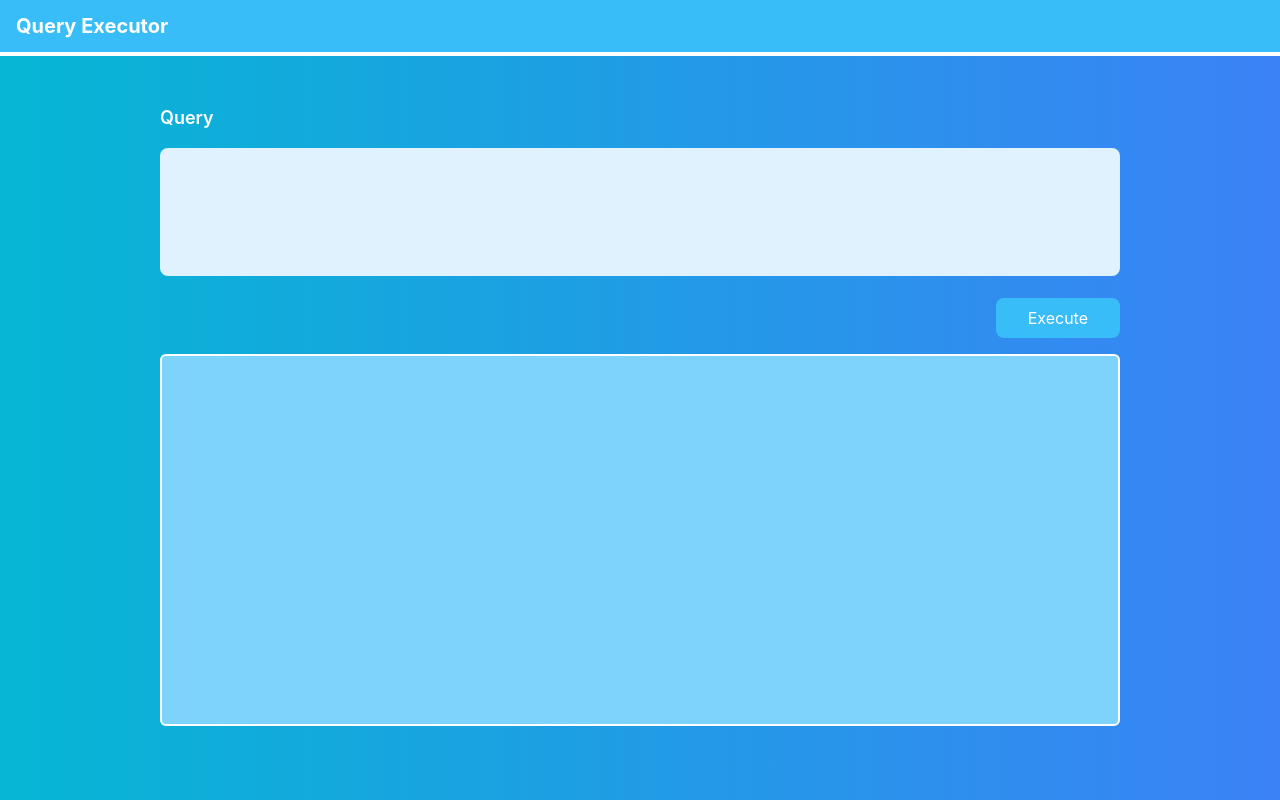
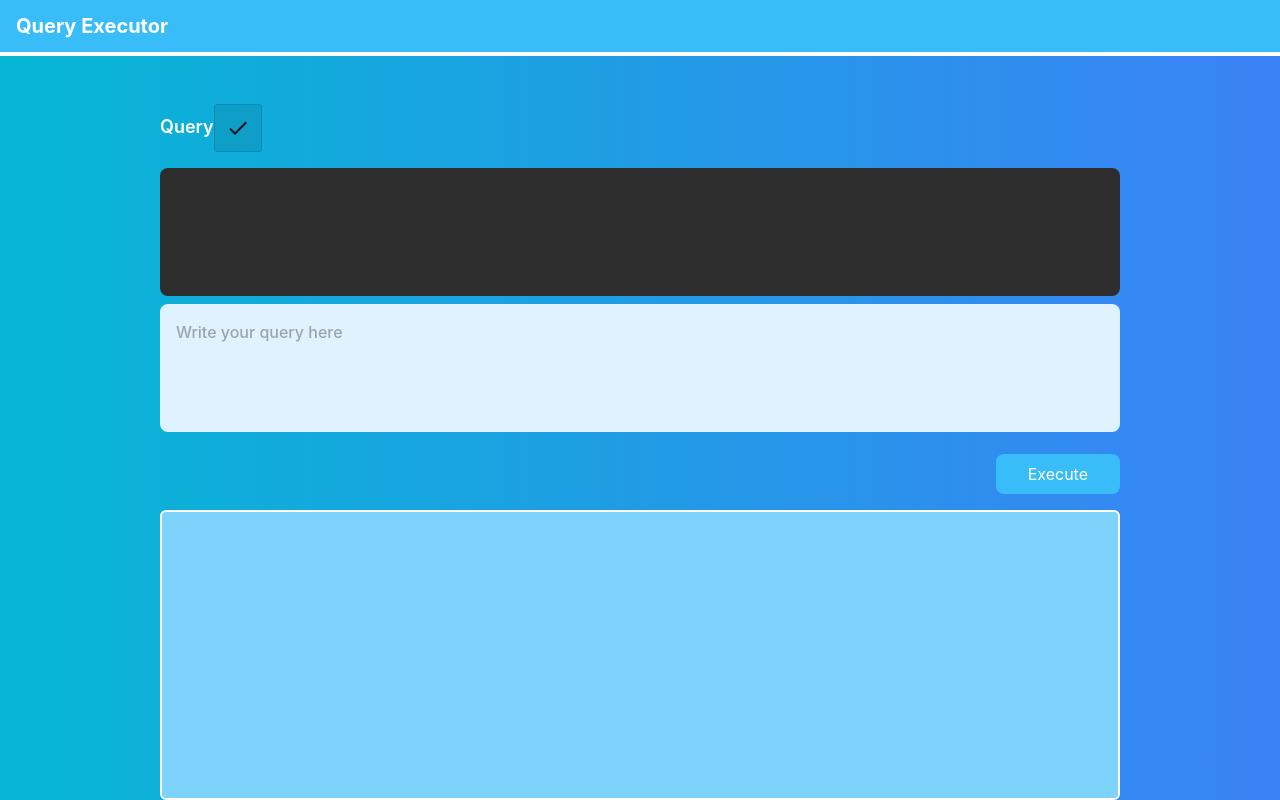
Before and after one commit to mayank8005/Query-executor, a Next.js app: page / in a window 1280 px wide. Built offline with nearby package versions, Linux system fonts and the light colour scheme.

Commit message:
add syntax highlighting for SQL

```diff
--- a/components/Header.js
+++ b/components/Header.js
@@ -1,7 +1,7 @@
 import config from '../config'
 
 const Header = () => (
-    <h1 class="flex justify-start items-center rounded-b-sm border-b-4 border-white h-14 bg-sky-400">
+    <h1 className="flex justify-start items-center rounded-b-sm border-b-4 border-white h-14 bg-sky-400">
         <span className='mx-4 text-white text-xl font-bold'>
             {config.headerText}
         </span>
--- a/components/QueryInput.js
+++ b/components/QueryInput.js
@@ -1,17 +1,59 @@
+import { useEffect, useState } from "react";
+import Prism from "prismjs";
+import "prismjs/components/prism-sql";
+
+import ToggleButton from '@mui/material/ToggleButton';
+import CheckIcon from '@mui/icons-material/Check';
+
 const QueryInput = () => {
+  const [query, setQuery] = useState("");
+  const [isExpanded, setIsExpanded] = useState(true);
 
+  const handleQueryChange = (event) => {
+    setQuery(event.target.value);
+  };
+
+  const handleExpansionToggleClick = () => {
+      setIsExpanded(!isExpanded)
+  }
+
+  useEffect(() => {
+    Prism.highlightAll();
+  }, [query]);
 
   return (
     <div className="w-3/4 mt-12">
-            <h2 className="mb-4 text-white font-semibold text-lg">Query</h2>
-            <textarea className="w-full h-32 resize-none p-4 font-medium bg-sky-100 rounded-lg"></textarea>
+      <h2 className="mb-4 text-white font-semibold text-lg">
+          Query
+          <ToggleButton
+            value="check"
+            className="mx-4"
+            selected={isExpanded}
+            onChange={handleExpansionToggleClick}
+            >
+            <CheckIcon className="h-4 w-4"/>
+          </ToggleButton>
+      </h2>
+      {isExpanded ? (
+        <div>
+          <pre className="language-sql h-32 w-full p-4 rounded-lg">
+            <code>{query}</code>
+          </pre>
+          <textarea
+            onChange={handleQueryChange}
+            placeholder="Write your query here"
+            value={query}
+            className="w-full h-32 resize-none p-4 font-medium bg-sky-100 rounded-lg"
+          ></textarea>
           <div className="w-full flex justify-end mt-4">
             <button className="bg-sky-400 text-white py-2 px-8 rounded-lg">
               Execute
             </button>
           </div>
         </div>
-    )
-}
+      ) : null}
+    </div>
+  );
+};
 
 export default QueryInput;
--- a/package.json
+++ b/package.json
@@ -8,7 +8,13 @@
     "lint": "next lint"
   },
   "dependencies": {
+    "@emotion/react": "^11.9.3",
+    "@emotion/styled": "^11.9.3",
+    "@fontsource/roboto": "^4.5.7",
+    "@mui/icons-material": "^5.8.4",
+    "@mui/material": "^5.8.4",
     "next": "12.1.6",
+    "prismjs": "^1.28.0",
     "react": "18.2.0",
     "react-dom": "18.2.0"
   },
--- a/pages/_app.js
+++ b/pages/_app.js
@@ -1,4 +1,10 @@
 import '../styles/globals.css'
+import "prismjs/themes/prism-tomorrow.css";
+import '@fontsource/roboto/300.css';
+import '@fontsource/roboto/400.css';
+import '@fontsource/roboto/500.css';
+import '@fontsource/roboto/700.css';
+
 
 function MyApp({ Component, pageProps }) {
   return <Component {...pageProps} />
--- a/pages/index.js
+++ b/pages/index.js
@@ -1,3 +1,4 @@
+import Prism from "prismjs";
 import Header from '../components/Header'
 import QueryInput from '../components/QueryInput'
 import QueryResult from '../components/QueryResult'
```
Also changed, not shown: 1 other file (tests, documents, lock files or other folders). Lines whose indentation alone changed are shown as unchanged.
